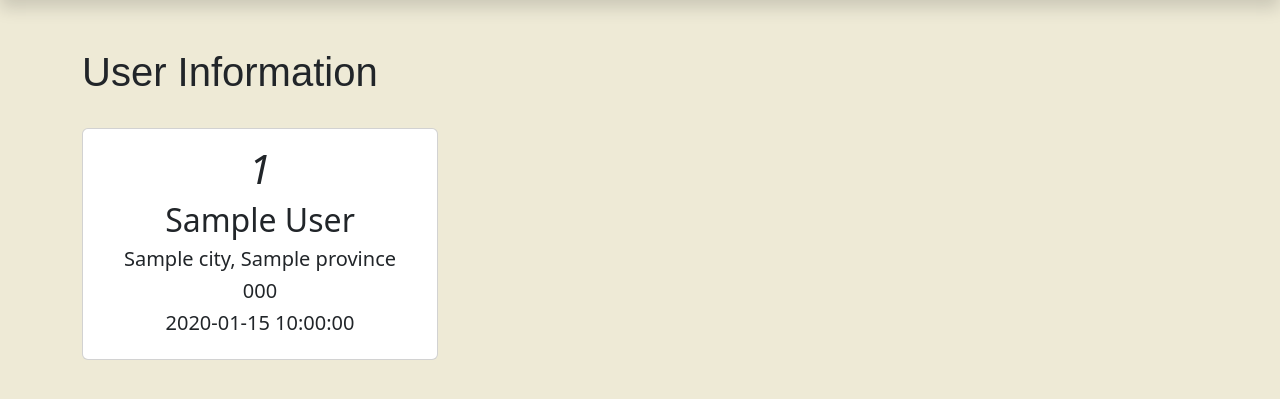
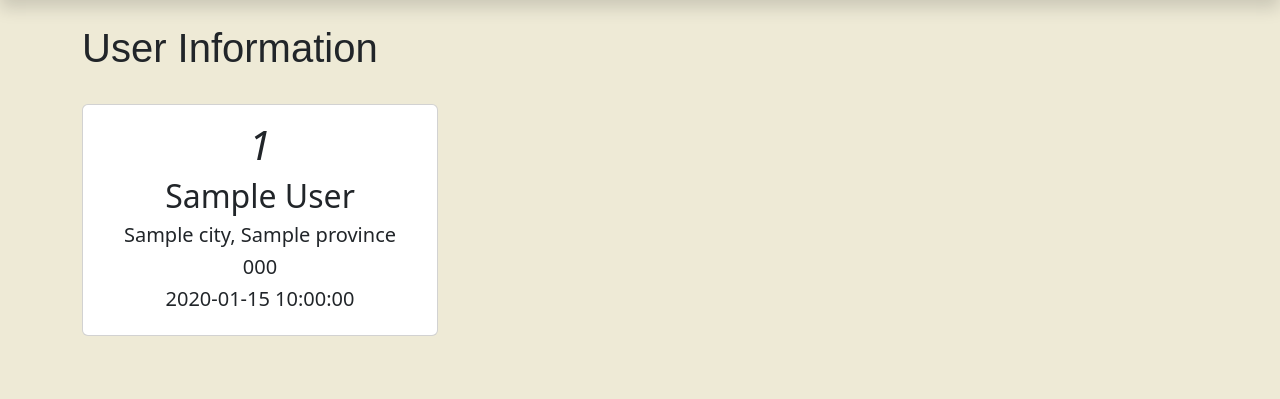
Before and after one commit to denisegabrielle/Database-Administration, a PHP site: page / in a window 1280 px wide. Shown: the part 86-485 px from the top of the page. Run offline with PHP 8.4, Linux system fonts and the light colour scheme; tables that the repository leaves empty or names only in its code hold one stand-in row (values such as "Sample post").

Commit message:
final commit

```diff
--- a/A05/index.php
+++ b/A05/index.php
@@ -39,7 +39,7 @@ $result = executeQuery($query);
     </nav>
 
     <div class="container">
-      <div class="row mt-5">
+      <div class="row mt-4">
         <div class="title">
           <h1>User Information</h1>
         </div>
```
